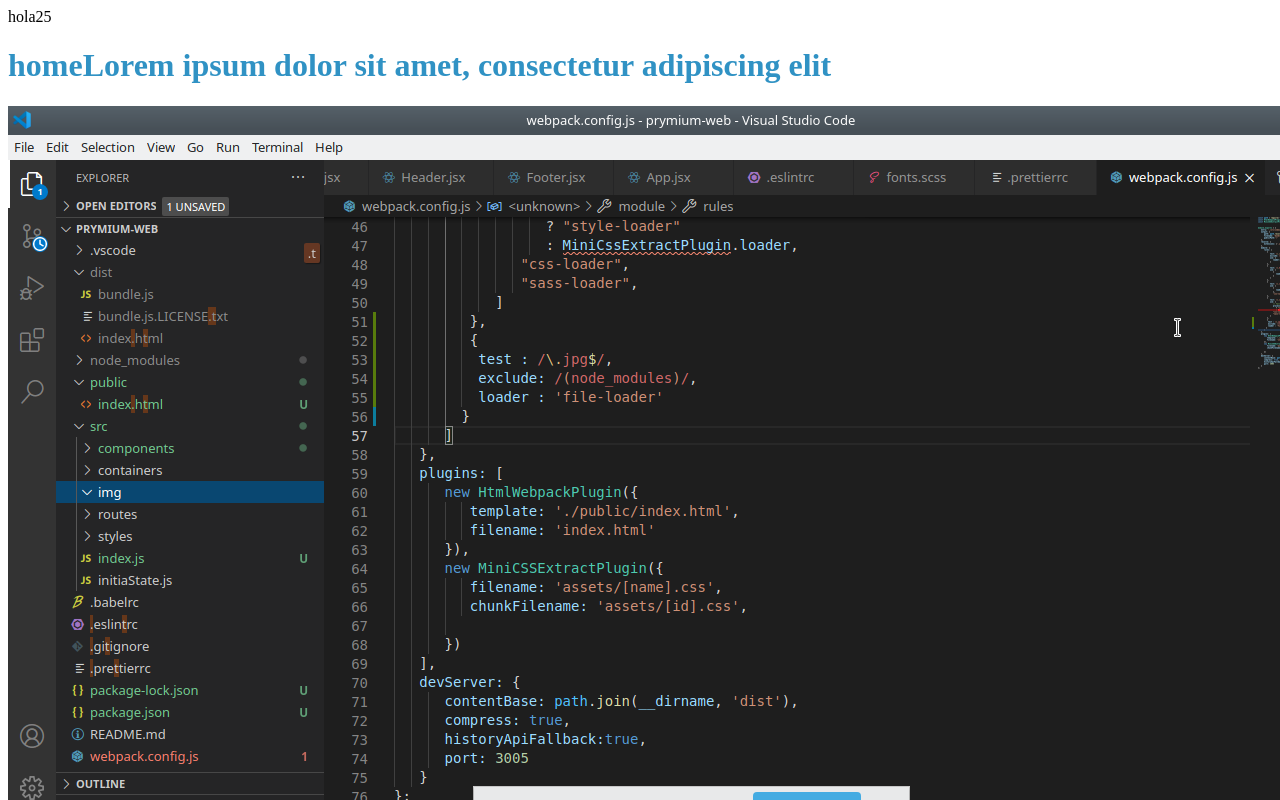
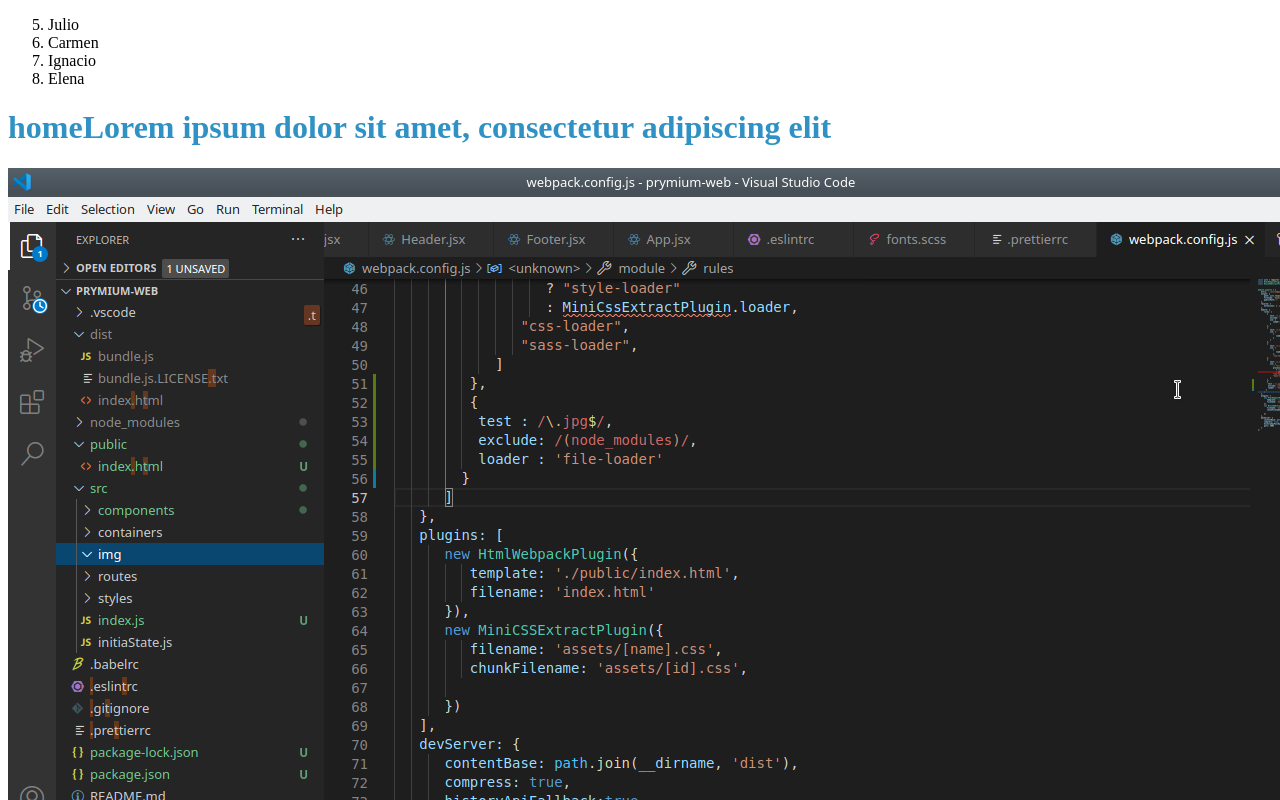
Before and after one commit to luigitercero/Prymium-Web, a React app: page / in a window 1280 px wide. Shown: the top 800 px of the page. Built offline with nearby package versions, Linux system fonts and the light colour scheme.

Commit message:
start navigator

```diff
--- a/src/components/Header.jsx
+++ b/src/components/Header.jsx
@@ -8,7 +8,12 @@ const Header = () => {
   }
   return (
     <div>
-    {hola()}
+      <ol start="5">
+        <li>Julio</li>
+        <li>Carmen</li>
+        <li>Ignacio</li>
+        <li>Elena</li>
+      </ol>
     </div>
   )
 }
```
Lines whose indentation alone changed are shown as unchanged.
